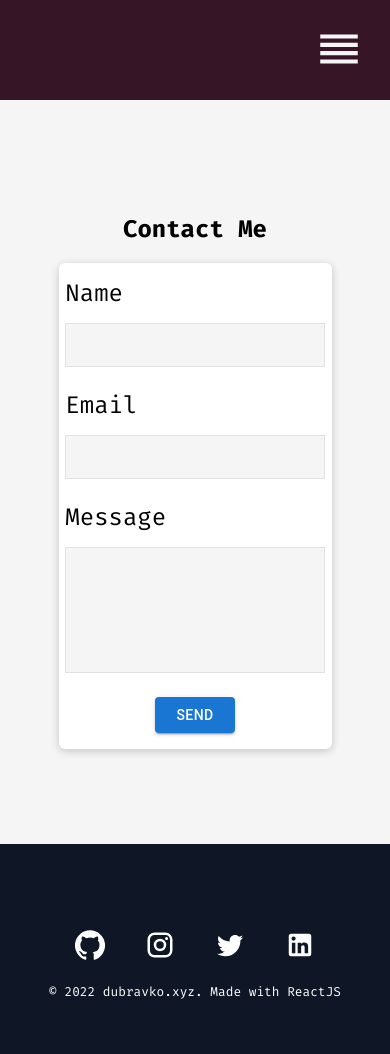
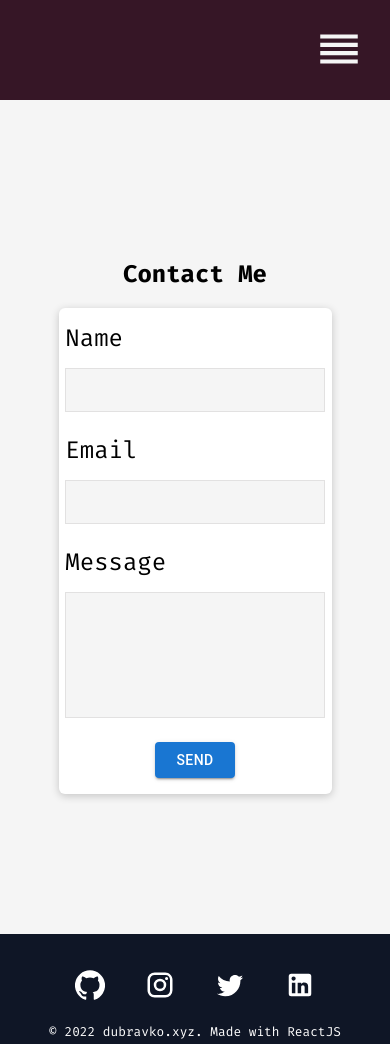
Before and after one commit to psychonautweb/React-Personal-Portfolio, a React (Create React App) app: page /contact in a window 390 px wide. Built offline with nearby package versions, Linux system fonts and the light colour scheme.

Commit message:
fixed footer size mobile ver

```diff
--- a/src/styles/Contact.css
+++ b/src/styles/Contact.css
@@ -1,6 +1,6 @@
 .contact {
     width: 100%;
-    height: calc(100vh - 100px);
+    height: calc(100vh - 10px);
     display: flex;
     flex-direction: column;
     justify-content: center;
--- a/src/styles/Footer.css
+++ b/src/styles/Footer.css
@@ -23,6 +23,11 @@
 }
 
 @media only screen and (max-width: 600px) {
+
+    .footer {
+        height: 100px;
+    }
+
     .footer svg {
         font-size: 30px;
     }
```
